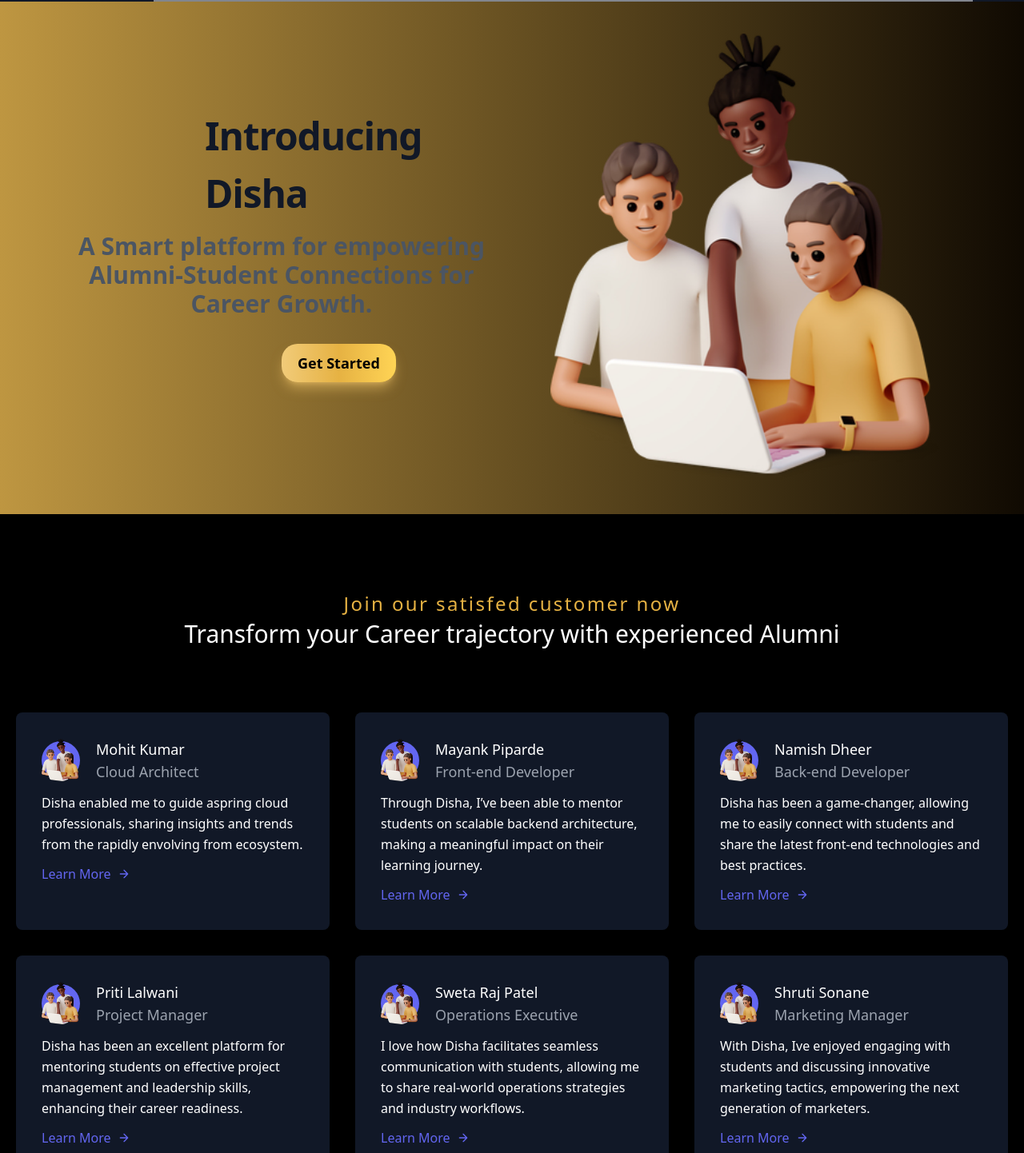
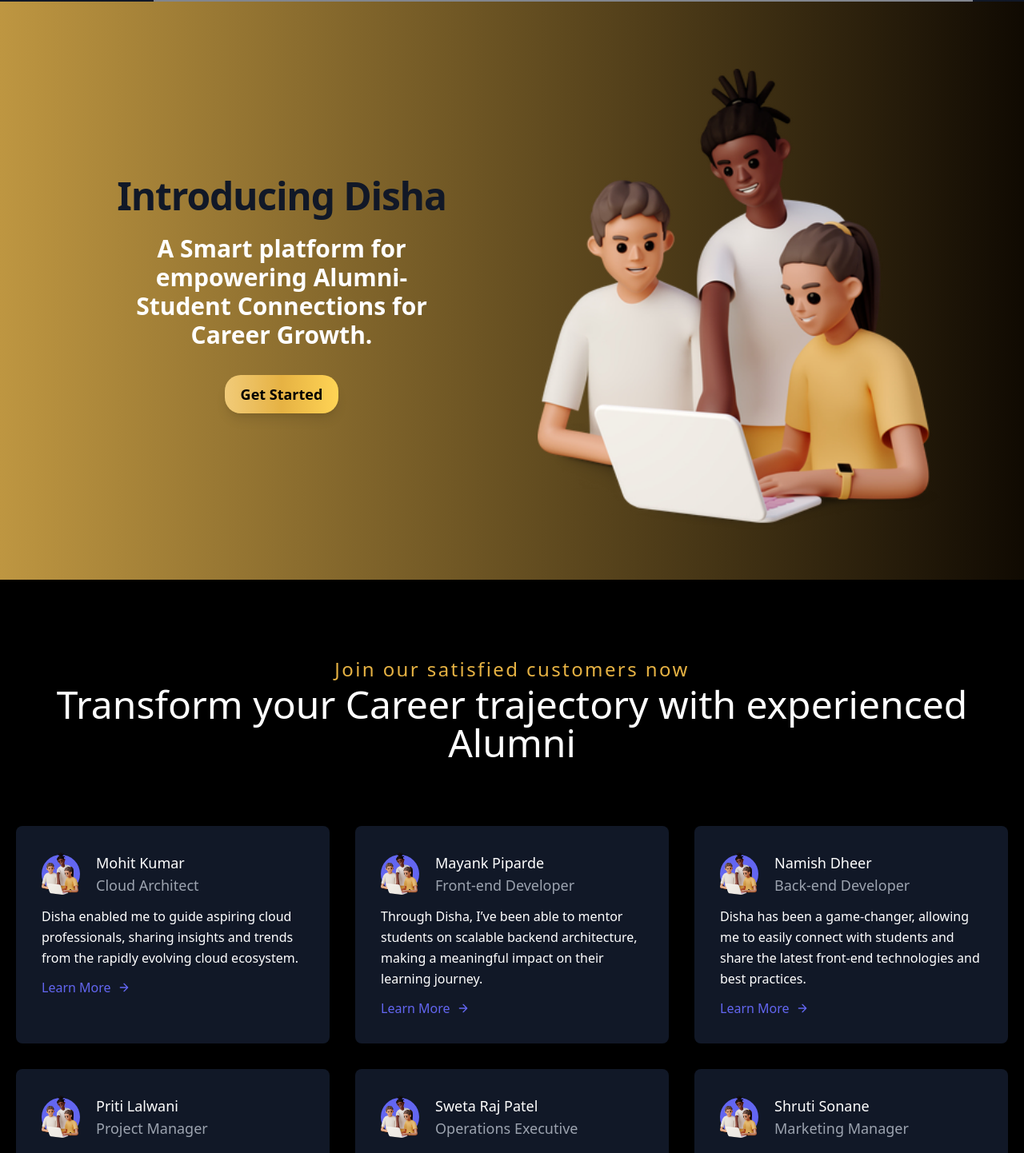
Before and after one commit to ParthGupta84616/disha, a React (Create React App) app: page / in a window 1280 px wide. Shown: the part 80-1522 px from the top of the page at 80% size. Built offline with nearby package versions, Linux system fonts and the light colour scheme.

Commit message:
Home responsive

```diff
--- a/package.json
+++ b/package.json
@@ -13,7 +13,7 @@
     "react-redux": "^8.0.1",
     "react-router-dom": "^6.26.1",
     "react-scripts": "5.0.1",
-    "vercel": "^37.2.1",
+    "vercel": "^37.4.2",
     "web-vitals": "^2.1.0"
   },
   "scripts": {
--- a/src/components/Signup.jsx
+++ b/src/components/Signup.jsx
@@ -56,7 +56,7 @@ const Signup = ({ handleChange, handleSubmit, setCurrentStep }) => {
   };
 
   return (
-    <div className="flex flex-col md:flex-row w-full max-w-7xl bg-gray-800 rounded-3xl overflow-hidden">
+    <div className="flex flex-col md:flex-row w-full max-w-7xl bg-gray-800 rounded-3xl my-8 overflow-hidden">
       <div className="hidden md:block md:w-2/5 bg-gray-700 p-10">
         <img
           src={SignUpImg}
--- a/src/pages/Home.jsx
+++ b/src/pages/Home.jsx
@@ -5,26 +5,27 @@ import { Link } from "react-router-dom";
 export default function Home() {
   return (
     <div>
-      <section className="text-gray-600 body-font dark: bg-gradient-to-r from-[#be9641] to-[#100a02] ">
-        <div className="container mx-auto flex md:px-24 md:py-10 md:flex-row flex-col items-center">
-          <div className="lg:flex-grow mt-5 md:mt-0 md:w-1/2 lg:w-2/5 lg:pr-16 md:pr-16 flex flex-col md:items-start md:text-left mb-16 md:mb-0 items-center text-center">
-            <p className="text-2xl lg:pl-40 font-extrabold leading-9 pl-20 tracking-tight mb-3 text-gray-900 dark:text-black sm:text-4xl sm:leading-10 md:text-5xl md:leading-normal">
+      {/* Hero Section */}
+      <section className="text-gray-600 body-font bg-gradient-to-r sm:py-2 lg:py-5 from-[#be9641] to-[#100a02]">
+        <div className="container mx-auto flex flex-col md:flex-row md:px-24 md:justify-between md:py-10 items-center">
+          <div className="flex-col mt-5 md:mt-0 md:w-1/2 lg:w-3/5 lg:pr-16 md:pr-16 flex md:items-center md:text-left text-center">
+            <h1 className="text-2xl font-extrabold leading-9 tracking-tight mb-3 text-gray-900 dark:text-black sm:text-4xl sm:leading-10 md:text-5xl md:leading-normal">
               Introducing Disha
-            </p>
-            <p className="mb-8 md:pl-0  pl-2 dark:text-white text-3xl leading-9 font-bold text-center">
+            </h1>
+            <p className="mb-8 mx-14 lg:text-3xl md:text-2xl leading-7 md:leading-9 font-bold text-white text-center">
               A Smart platform for empowering Alumni-Student Connections for
               Career Growth.
             </p>
             <Link
-              className="text-black lg:ml-64 mb-8 bg-gradient-to-r from-[#f1cb79] via-[#e6b243] to-[#ffd455] hover:bg-gradient-to-br focus:ring-4 focus:outline-none focus:ring-[#725b28] dark:focus:ring-[#ffd375] shadow-lg shadow-[#ffd271]/50 dark:shadow-lg dark:shadow-[#ffd271]/80 font-bold rounded-[20px] text-lg px-5 py-2.5 text-center me-2"
               to="/login"
+              className="text-black mx-auto md:mx-0 bg-gradient-to-r from-[#f1cb79] via-[#e6b243] to-[#ffd455] hover:bg-gradient-to-br focus:ring-4 focus:outline-none focus:ring-[#725b28] dark:focus:ring-[#ffd375] shadow-lg font-bold rounded-[20px] text-lg px-5 py-2.5"
             >
               Get Started
             </Link>
           </div>
-          <div className="lg:max-w-lg lg:w-full mb-5 md:mb-0 md:w-1/2 w-3/6">
+          <div className="lg:max-w-lg lg:w-full mb-5 md:mb-0 md:w-1/2 w-2/4 mx-auto mt-6">
             <img
-              className="object-cover object-center rounded w-full h-auto  pl-4"
+              className="object-cover object-center rounded w-full h-auto"
               alt="hero"
               src={groupImg}
             />
@@ -32,50 +33,98 @@ export default function Home() {
         </div>
       </section>
 
+      {/* Testimonials Section */}
       <section className="text-gray-600 body-font bg-black">
-        <div class="container px-5 py-24 mx-auto">
+        <div className="container px-5 py-24 mx-auto">
           <div className="flex flex-col text-center w-full mb-20">
             <h2 className="text-2xl text-[#e6b243] tracking-widest font-medium title-font mb-1">
-              Join our satisfed customer now
+              Join our satisfied customers now
             </h2>
-            <h1 className="sm:text-3xl text-8xl font-medium title-font text-white ">
+            <h1 className="sm:text-3xl text-2xl md:text-5xl mx-8 font-medium title-font text-white">
               Transform your Career trajectory with experienced Alumni
             </h1>
           </div>
           <div className="flex flex-wrap -m-4">
-            <div className="p-4 md:w-1/3">
+            {/* Testimonial 1 */}
+            <Testimonial
+              name="Mohit Kumar"
+              role="Cloud Architect"
+              feedback="Disha enabled me to guide aspiring cloud professionals, sharing insights and trends from the rapidly evolving cloud ecosystem."
+              imgSrc={groupImg}
+            />
+
+            {/* Testimonial 2 */}
+            <Testimonial
+              name="Mayank Piparde"
+              role="Front-end Developer"
+              feedback="Through Disha, I’ve been able to mentor students on scalable backend architecture, making a meaningful impact on their learning journey."
+              imgSrc={groupImg}
+            />
+
+            {/* Testimonial 3 */}
+            <Testimonial
+              name="Namish Dheer"
+              role="Back-end Developer"
+              feedback="Disha has been a game-changer, allowing me to easily connect with students and share the latest front-end technologies and best practices."
+              imgSrc={groupImg}
+            />
+
+            {/* Testimonial 4 */}
+            <Testimonial
+              name="Priti Lalwani"
+              role="Project Manager"
+              feedback="Disha has been an excellent platform for mentoring students on effective project management and leadership skills, enhancing their career readiness."
+              imgSrc={groupImg}
+            />
+
+            {/* Testimonial 5 */}
+            <Testimonial
+              name="Sweta Raj Patel"
+              role="Operations Executive"
+              feedback="I love how Disha facilitates seamless communication with students, allowing me to share real-world operations strategies and industry workflows."
+              imgSrc={groupImg}
+            />
+
+            {/* Testimonial 6 */}
+            <Testimonial
+              name="Shruti Sonane"
+              role="Marketing Manager"
+              feedback="With Disha, I've enjoyed engaging with students and discussing innovative marketing tactics, empowering the next generation of marketers."
+              imgSrc={groupImg}
+            />
+          </div>
+        </div>
+      </section>
+    </div>
+  );
+}
+
+function Testimonial({ name, role, feedback, imgSrc }) {
+  return (
+    <div className="p-4 sm:w-1/2 md:w-1/3">
       <div className="flex rounded-lg h-full bg-gray-900 p-8 flex-col">
         <div className="flex items-center mb-3">
           <div className="w-12 h-12 mr-3 inline-flex items-center justify-center rounded-full bg-indigo-500 text-white flex-shrink-0">
-                    <img src={groupImg} alt="" />
+            <img src={imgSrc} alt={`${name}'s testimonial`} />
           </div>
           <div className="pl-2">
             <h2 className="text-white text-lg title-font font-medium">
-                      Mohit Kumar
+              {name}
             </h2>
-                    <h4 className="text-gray-400 text-lg title-font">
-                      Cloud Architect
-                    </h4>
+            <h4 className="text-gray-400 text-lg title-font">{role}</h4>
           </div>
         </div>
         <div className="flex-grow">
-                  <p className="leading-relaxed text-white">
-                    Disha enabled me to guide aspring cloud professionals,
-                    sharing insights and trends from the rapidly envolving from
-                    ecosystem.
-                  </p>
-                  <a
-                    href="/"
-                    className="mt-3 text-indigo-500 inline-flex items-center"
-                  >
+          <p className="leading-relaxed text-white">{feedback}</p>
+          <a href="/" className="mt-3 text-indigo-500 inline-flex items-center">
             Learn More
             <svg
               fill="none"
               stroke="currentColor"
-                      stroke-linecap="round"
-                      stroke-linejoin="round"
-                      stroke-width="2"
-                      class="w-4 h-4 ml-2"
+              strokeLinecap="round"
+              strokeLinejoin="round"
+              strokeWidth="2"
+              className="w-4 h-4 ml-2"
               viewBox="0 0 24 24"
             >
               <path d="M5 12h14M12 5l7 7-7 7"></path>
@@ -84,215 +133,5 @@ export default function Home() {
         </div>
       </div>
     </div>
-            <div className="p-4 md:w-1/3">
-              <div className="flex rounded-lg h-full bg-gray-900 p-8 flex-col">
-                <div className="flex items-center mb-3">
-                  <div className="w-12 h-12 mr-3 inline-flex items-center justify-center rounded-full bg-indigo-500 text-white flex-shrink-0">
-                    <img src={groupImg} alt="" />
-                  </div>
-                  <div className="pl-2">
-                    <h2 className="text-white text-lg title-font font-medium">
-                      Mayank Piparde
-                    </h2>
-                    <h4 className="text-gray-400 text-lg title-font">
-                      Front-end Developer
-                    </h4>
-                  </div>
-                </div>
-                <div className="flex-grow">
-                  <p className="leading-relaxed text-white">
-                    Through Disha, I’ve been able to mentor students on scalable
-                    backend architecture, making a meaningful impact on their
-                    learning journey.
-                  </p>
-                  <a
-                    href="/"
-                    className="mt-3 text-indigo-500 inline-flex items-center"
-                  >
-                    Learn More
-                    <svg
-                      fill="none"
-                      stroke="currentColor"
-                      stroke-linecap="round"
-                      stroke-linejoin="round"
-                      stroke-width="2"
-                      class="w-4 h-4 ml-2"
-                      viewBox="0 0 24 24"
-                    >
-                      <path d="M5 12h14M12 5l7 7-7 7"></path>
-                    </svg>
-                  </a>
-                </div>
-              </div>
-            </div>
-            <div className="p-4 md:w-1/3">
-              <div className="flex rounded-lg h-full bg-gray-900 p-8 flex-col">
-                <div className="flex items-center mb-3">
-                  <div className="w-12 h-12 mr-3 inline-flex items-center justify-center rounded-full bg-indigo-500 text-white flex-shrink-0">
-                    <img src={groupImg} alt="" />
-                  </div>
-                  <div className="pl-2">
-                    <h2 className="text-white text-lg title-font font-medium">
-                      Namish Dheer
-                    </h2>
-                    <h4 className="text-gray-400 text-lg title-font">
-                      Back-end Developer
-                    </h4>
-                  </div>
-                </div>
-                <div className="flex-grow">
-                  <p className="leading-relaxed text-white">
-                    Disha has been a game-changer, allowing me to easily connect
-                    with students and share the latest front-end technologies
-                    and best practices.
-                  </p>
-                  <a
-                    href="/"
-                    className="mt-3 text-indigo-500 inline-flex items-center"
-                  >
-                    Learn More
-                    <svg
-                      fill="none"
-                      stroke="currentColor"
-                      stroke-linecap="round"
-                      stroke-linejoin="round"
-                      stroke-width="2"
-                      class="w-4 h-4 ml-2"
-                      viewBox="0 0 24 24"
-                    >
-                      <path d="M5 12h14M12 5l7 7-7 7"></path>
-                    </svg>
-                  </a>
-                </div>
-              </div>
-            </div>
-
-            <div className="p-4 md:w-1/3">
-              <div className="flex rounded-lg h-full bg-gray-900 p-8 flex-col">
-                <div className="flex items-center mb-3">
-                  <div className="w-12 h-12 mr-3 inline-flex items-center justify-center rounded-full bg-indigo-500 text-white flex-shrink-0">
-                    <img src={groupImg} alt="" />
-                  </div>
-                  <div className="pl-2">
-                    <h2 className="text-white text-lg title-font font-medium">
-                      Priti Lalwani
-                    </h2>
-                    <h4 className="text-gray-400 text-lg title-font">
-                      Project Manager
-                    </h4>
-                  </div>
-                </div>
-                <div className="flex-grow">
-                  <p className="leading-relaxed text-white">
-                    Disha has been an excellent platform for mentoring students
-                    on effective project management and leadership skills,
-                    enhancing their career readiness.
-                  </p>
-                  <a
-                    href="/"
-                    className="mt-3 text-indigo-500 inline-flex items-center"
-                  >
-                    Learn More
-                    <svg
-                      fill="none"
-                      stroke="currentColor"
-                      stroke-linecap="round"
-                      stroke-linejoin="round"
-                      stroke-width="2"
-                      class="w-4 h-4 ml-2"
-                      viewBox="0 0 24 24"
-                    >
-                      <path d="M5 12h14M12 5l7 7-7 7"></path>
-                    </svg>
-                  </a>
-                </div>
-              </div>
-            </div>
-            <div className="p-4 md:w-1/3">
-              <div className="flex rounded-lg h-full bg-gray-900 p-8 flex-col">
-                <div className="flex items-center mb-3">
-                  <div className="w-12 h-12 mr-3 inline-flex items-center justify-center rounded-full bg-indigo-500 text-white flex-shrink-0">
-                    <img src={groupImg} alt="" />
-                  </div>
-                  <div className="pl-2">
-                    <h2 className="text-white text-lg title-font font-medium">
-                      Sweta Raj Patel
-                    </h2>
-                    <h4 className="text-gray-400 text-lg title-font">
-                      Operations Executive
-                    </h4>
-                  </div>
-                </div>
-                <div className="flex-grow">
-                  <p className="leading-relaxed text-white">
-                    I love how Disha facilitates seamless communication with
-                    students, allowing me to share real-world operations
-                    strategies and industry workflows.
-                  </p>
-                  <a
-                    href="/"
-                    className="mt-3 text-indigo-500 inline-flex items-center"
-                  >
-                    Learn More
-                    <svg
-                      fill="none"
-                      stroke="currentColor"
-                      stroke-linecap="round"
-                      stroke-linejoin="round"
-                      stroke-width="2"
-                      class="w-4 h-4 ml-2"
-                      viewBox="0 0 24 24"
-                    >
-                      <path d="M5 12h14M12 5l7 7-7 7"></path>
-                    </svg>
-                  </a>
-                </div>
-              </div>
-            </div>
-            <div className="p-4 md:w-1/3">
-              <div className="flex rounded-lg h-full bg-gray-900 p-8 flex-col">
-                <div className="flex items-center mb-3">
-                  <div className="w-12 h-12 mr-3 inline-flex items-center justify-center rounded-full bg-indigo-500 text-white flex-shrink-0">
-                    <img src={groupImg} alt="" />
-                  </div>
-                  <div className="pl-2">
-                    <h2 className="text-white text-lg title-font font-medium">
-                      Shruti Sonane
-                    </h2>
-                    <h4 className="text-gray-400 text-lg title-font">
-                      Marketing Manager
-                    </h4>
-                  </div>
-                </div>
-                <div className="flex-grow">
-                  <p className="leading-relaxed text-white">
-                    With Disha, Ive enjoyed engaging with students and
-                    discussing innovative marketing tactics, empowering the next
-                    generation of marketers.
-                  </p>
-                  <a
-                    href="/"
-                    className="mt-3 text-indigo-500 inline-flex items-center"
-                  >
-                    Learn More
-                    <svg
-                      fill="none"
-                      stroke="currentColor"
-                      stroke-linecap="round"
-                      stroke-linejoin="round"
-                      stroke-width="2"
-                      class="w-4 h-4 ml-2"
-                      viewBox="0 0 24 24"
-                    >
-                      <path d="M5 12h14M12 5l7 7-7 7"></path>
-                    </svg>
-                  </a>
-                </div>
-              </div>
-            </div>
-          </div>
-        </div>
-      </section>
-    </div>
   );
 }
--- a/src/pages/RegisterAndLogin.jsx
+++ b/src/pages/RegisterAndLogin.jsx
@@ -43,7 +43,7 @@ const RegisterAndLogin = () => {
   };
 
   return (
-    <div className="min-h-screen flex flex-col justify-center items-center bg-gray-900 text-gray-100">
+    <div className="min-h-screen px-10 flex flex-col justify-center items-center bg-gray-900 text-gray-100">
       {currentStep === 'signup' && <Signup handleChange={handleChange} handleSubmit={handleSubmit} setCurrentStep={setCurrentStep} />}
       {currentStep === 'additional' && <AdditionalInfo handleChange={handleChange} handleSubmit={handleSubmit} setCurrentStep={setCurrentStep} />}
       {currentStep === 'login' && <Login handleChange={handleChange} handleSubmit={handleSubmit} setCurrentStep={setCurrentStep} />}
```
Also changed, not shown: 2 other files (tests, documents, lock files or other folders). Lines whose indentation alone changed are shown as unchanged.
